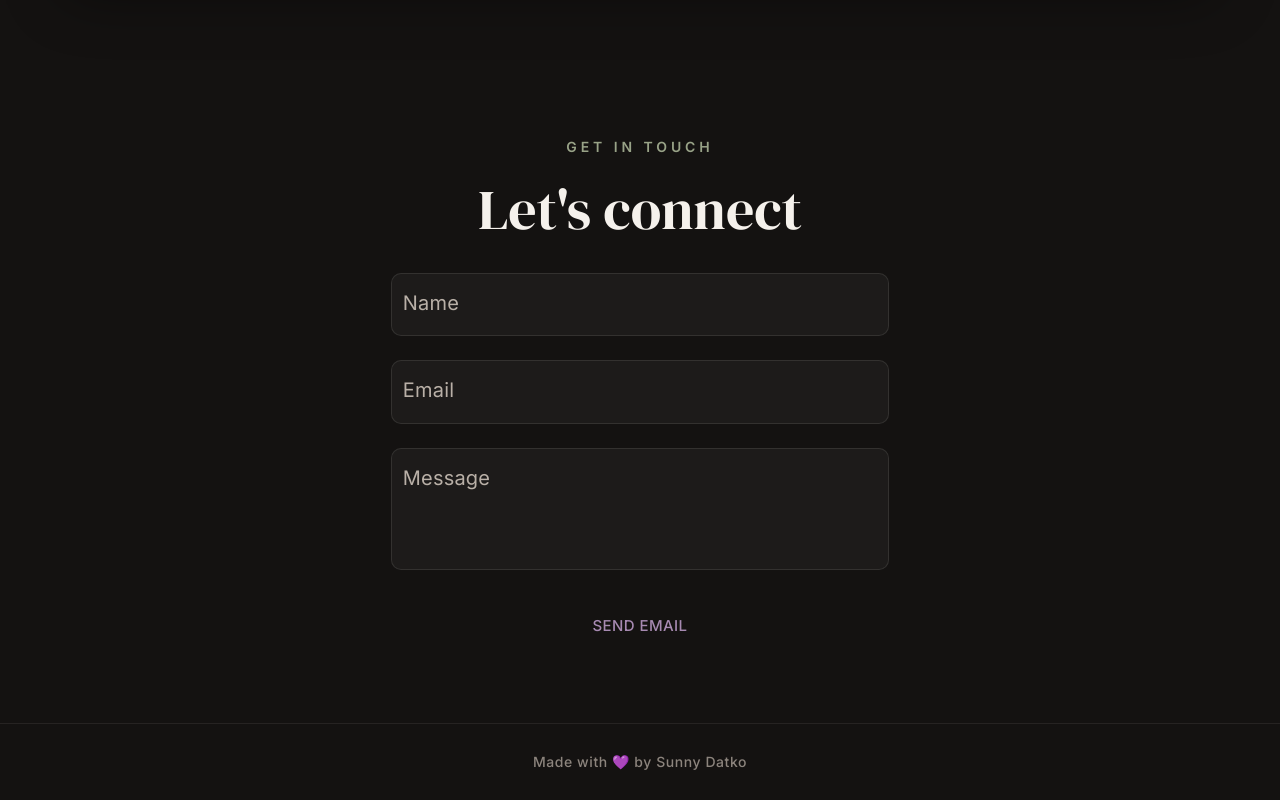
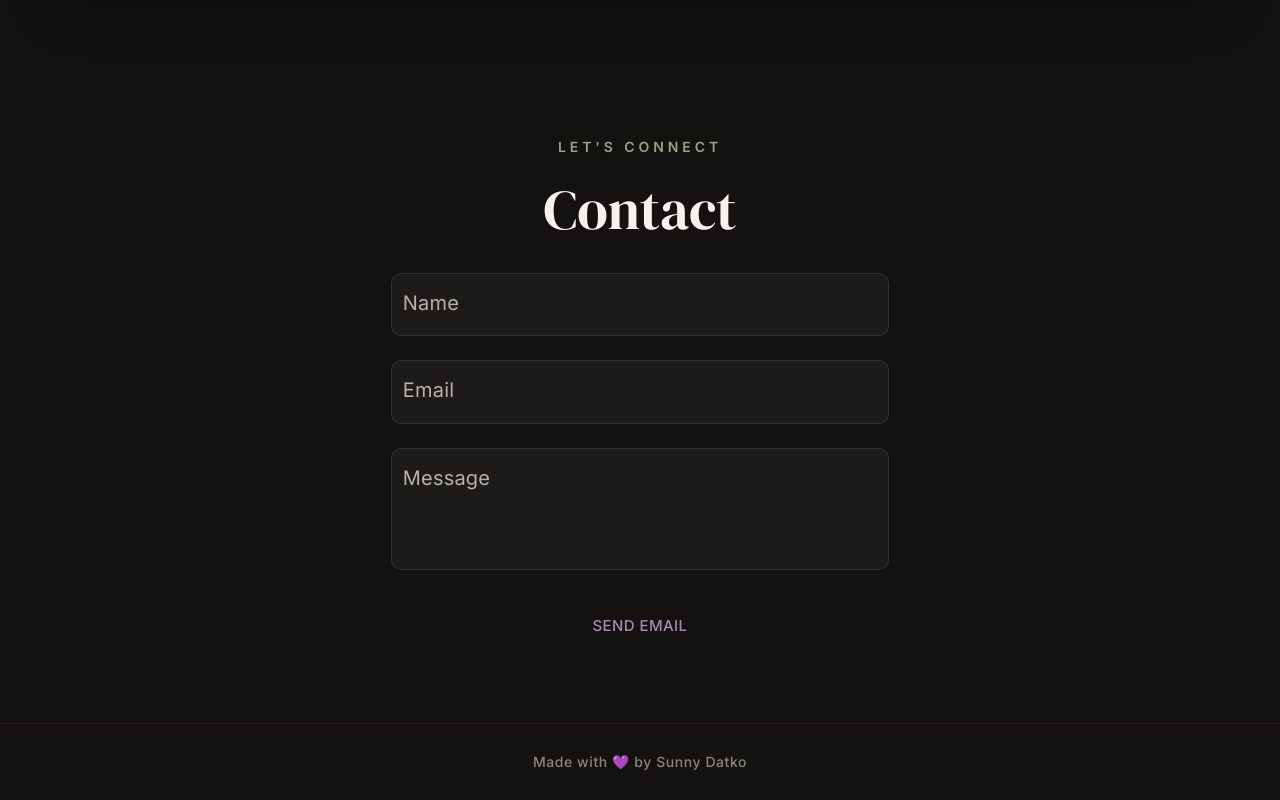
Before and after one commit to sunnydatko/sunny-datko, a React (Vite) app: page / in a window 1280 px wide. Shown: the part 4678-5478 px from the top of the page. Built offline with nearby package versions, Linux system fonts and the light colour scheme.

Commit message:
edit copy

```diff
--- a/src/components/Contact.tsx
+++ b/src/components/Contact.tsx
@@ -105,14 +105,14 @@ const Contact = () => {
               textTransform: "uppercase",
             }}
           >
-            Get In Touch
+            Let's connect
           </Typography>
           <Typography
             align="center"
             variant="h3"
             sx={{  mt: 2, mb: 4 }}
           >
-            Let's connect
+            Contact
           </Typography>
           <form onSubmit={sendEmail} noValidate>
             <Box
```
